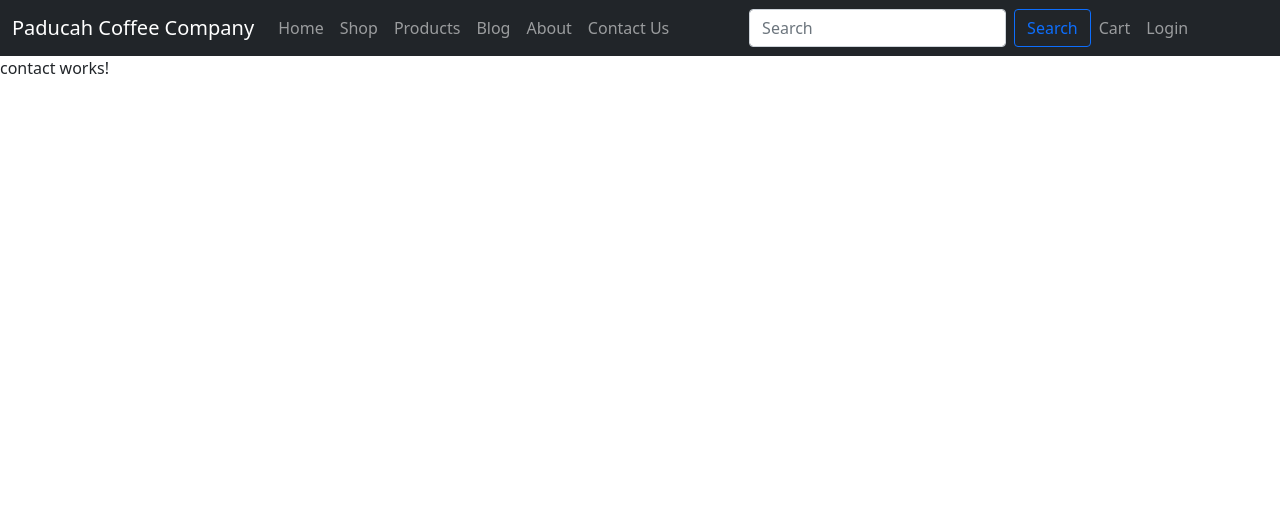
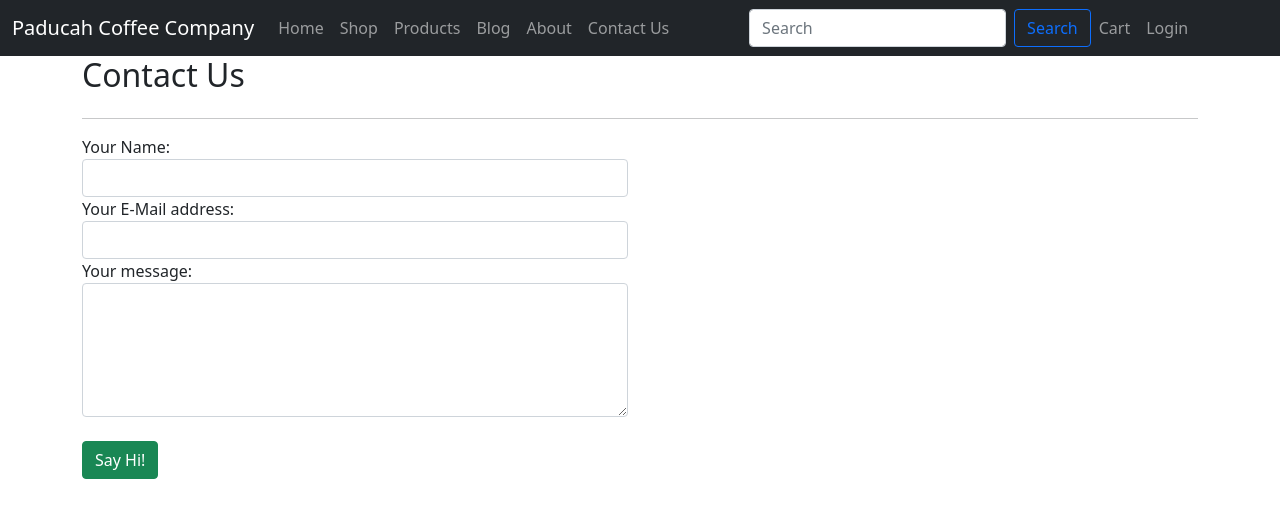
Before and after one commit to sporkupine/Paducah-Coffee-Site, an Angular app: page /contact in a window 1280 px wide. Shown: the top 518 px of the page. Built offline with nearby package versions, Linux system fonts and the light colour scheme.

Commit message:
built controls for Contact form

```diff
--- a/src/app/auth/auth.component.html
+++ b/src/app/auth/auth.component.html
@@ -1,6 +1,12 @@
 <div class="container">
   <div class="row">
     <div class="col-xs-12 col-md-6 col-offset-3">
+      <h3>Log in or Sign Up!</h3>
+      <h5>
+        Save your favorites, sign up for a subscription, and be on the lookout
+        for our e-mail newsletter for discounts and goodies!
+      </h5>
+      <hr>
       <form #authForm="ngForm" (ngSubmit)="onSubmit(authForm)">
         <div class="form-group">
           <label for="email">Email:</label>
@@ -39,7 +45,6 @@
           </button>
         </div>
       </form>
-      {{ authForm.valid }}
     </div>
   </div>
 </div>
--- a/src/app/contact/contact.component.html
+++ b/src/app/contact/contact.component.html
@@ -1 +1,50 @@
-<p>contact works!</p>
+<div class="container">
+  <div class="row">
+    <h2>Contact Us</h2>
+  </div>
+  <hr />
+  <div class="row">
+    <div class="col-xs-3"></div>
+    <div class="col-md-6">
+      <form #contactForm="ngForm" (ngSubmit)="onSubmit(contactForm)">
+        <div class="form-group">
+          <label for="name">Your Name:</label>
+          <input
+            type="text"
+            id="contactName"
+            name="contactName"
+            class="form-control"
+            ngModel
+            required
+          />
+        </div>
+        <div class="form-group">
+          <label for="email">Your E-Mail address:</label>
+          <input
+            type="email"
+            id="contactEmail"
+            name="contactEmail"
+            class="form-control"
+            email
+            ngModel
+            required
+          />
+        </div>
+        <div class="form-group">
+          <label for="message">Your message: </label>
+          <br />
+          <textarea
+            name="message"
+            id="message"
+            rows="5"
+            class="form-control"
+          ></textarea>
+        </div>
+        <div>
+          <br>
+          <button class="btn btn-success" type="submit">Say Hi!</button>
+        </div>
+      </form>
+    </div>
+  </div>
+</div>
--- a/src/app/contact/contact.component.ts
+++ b/src/app/contact/contact.component.ts
@@ -1,4 +1,5 @@
 import { Component, OnInit } from '@angular/core';
+import { NgForm } from '@angular/forms';
 
 @Component({
   selector: 'app-contact',
@@ -12,4 +13,8 @@ export class ContactComponent implements OnInit {
   ngOnInit(): void {
   }
 
+  onSubmit(form: NgForm) {
+    console.log(form.value)
+  }
+
 }
```
